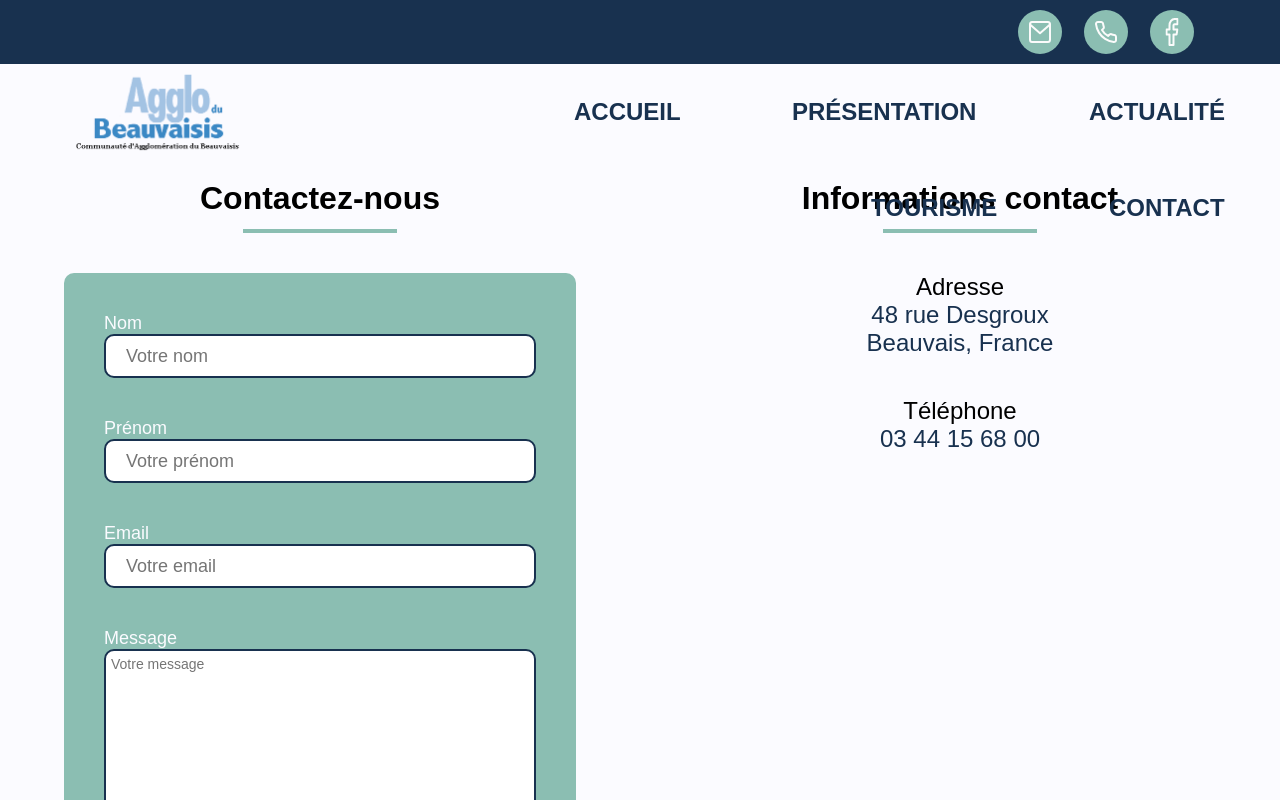
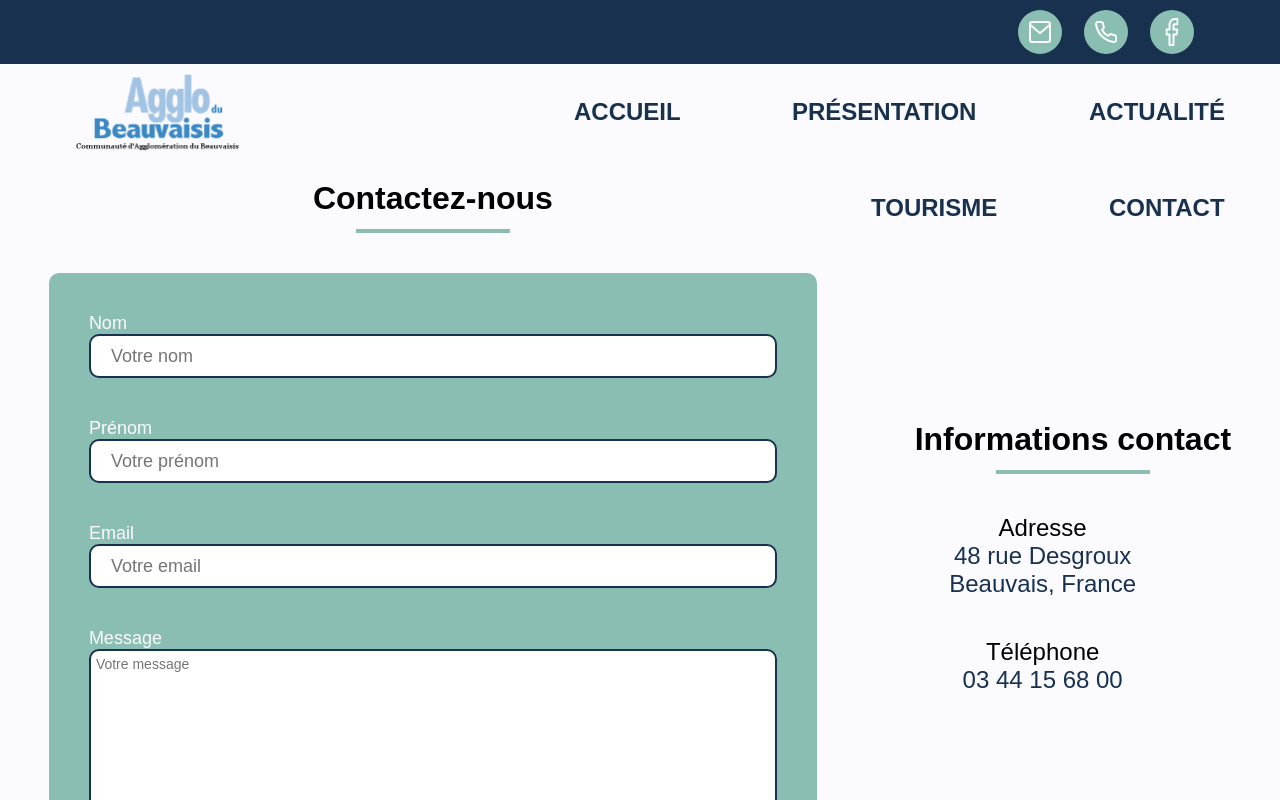
Before and after one commit to LMMT-Project/beauvaisis-core, a Vue app: page /contact in a window 1280 px wide. Shown: the top 800 px of the page. Built offline with nearby package versions, Linux system fonts and the light colour scheme.

Commit message:
Better contact page again

```diff
--- a/src/views/Contact.vue
+++ b/src/views/Contact.vue
@@ -77,8 +77,12 @@ import ContactSubmit from "../components/Contact/ContactSubmit.vue";
   margin-bottom: 40px;
 }
 
+.contactinfo-page {
+  align-self: center;
+}
+
 .contactinfo-body {
-  width: 40vw;
+  width: 20vw;
   text-align: center;
 }
 
@@ -93,7 +97,7 @@ import ContactSubmit from "../components/Contact/ContactSubmit.vue";
 }
 
 .contactus-form {
-  width: 40vw;
+  width: 60vw;
   margin: auto;
   background-color: var(--light-blue);
   padding: 40px;
```
